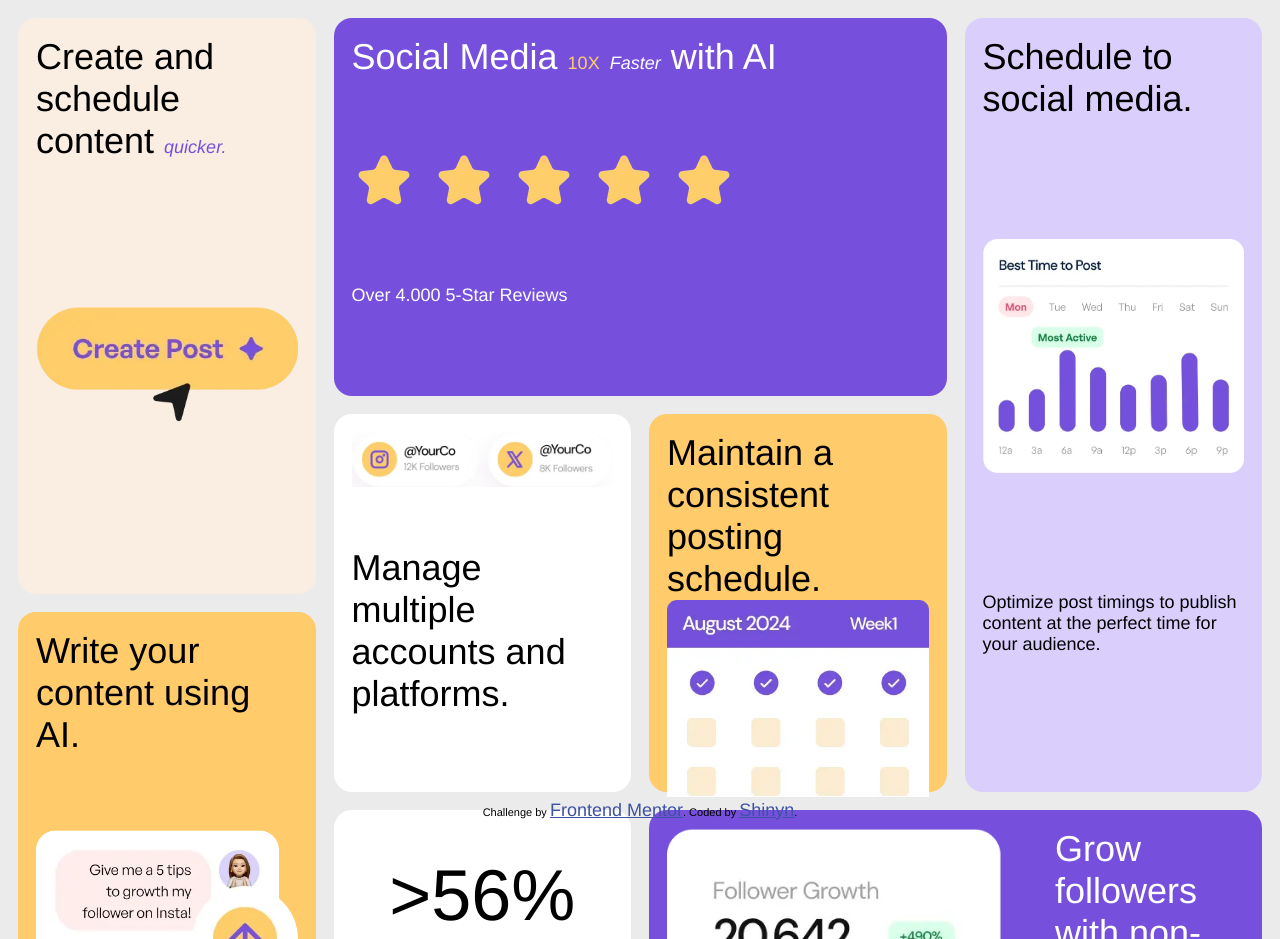
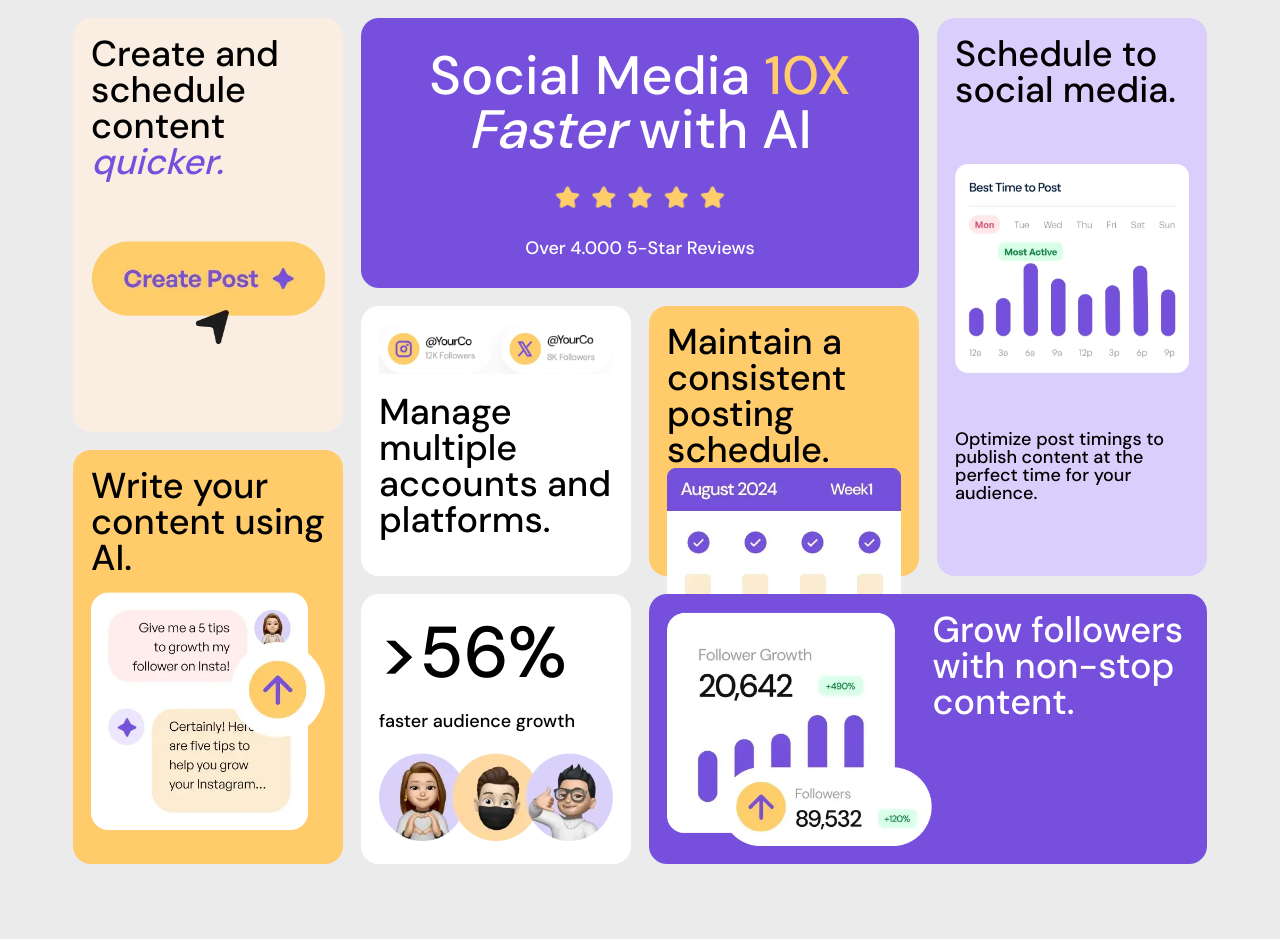
Before and after one commit to Shinyn/Bento-mentor, a plain HTML site: page index.html in a window 1280 px wide. Shown: the top 939 px of the page. After the commit the page ends 864 px from the top, so only its background shows below. Drawn offline with Linux system fonts and the light colour scheme.

Commit message:
Updated layout, font, font-size and font-weight installed

```diff
--- a/index.css
+++ b/index.css
@@ -6,14 +6,24 @@
   --Yellow-500: hsl(39, 100%, 71%);
 }
 
+@font-face {
+  font-family: 'DM-sans';
+  src: url('./assets/fonts/static/DMSans-Medium.ttf');
+
+  font-weight: 400;
+  font-style: normal;
+  font-display: swap;
+}
+
 /* Reset */
 
 * {
   margin: 0;
   padding: 0;
   box-sizing: border-box;
-  font-family: 'Franklin Gothic Medium', 'Arial Narrow', Arial, sans-serif;
+  font-family: 'DM-sans';
   font-size: 18px;
+  line-height: 1;
 }
 
 html {
@@ -26,8 +36,6 @@ body {
 
 img {
   max-width: 100%;
-  /* object-fit: contain; */
-  /* aspect-ratio: 1/1; */
 }
 
 /* Utility */
@@ -97,16 +105,16 @@ img {
   padding: 1rem;
   justify-content: center;
   /* grid-template-columns: repeat(auto-fit, minmax(12rem, 1fr)); */
-  grid-template-columns: repeat(4, minmax(10rem, 20rem));
-  grid-template-rows: repeat(6, minmax(10rem, 1fr));
+  grid-template-columns: repeat(8, 7rem);
+  grid-template-rows: repeat(6, 7rem);
 
   grid-template-areas:
-    'card-1 card-2 card-2 card-3'
-    'card-1 card-2 card-2 card-3'
-    'card-1 card-4 card-5 card-3'
-    'card-6 card-4 card-5 card-3'
-    'card-6 card-7 card-8 card-8'
-    'card-6 card-7 card-8 card-8';
+    'card-1 card-1 card-2 card-2 card-2 card-2 card-3 card-3'
+    'card-1 card-1 card-2 card-2 card-2 card-2 card-3 card-3'
+    'card-1 card-1 card-4 card-4 card-5 card-5 card-3 card-3'
+    'card-6 card-6 card-4 card-4 card-5 card-5 card-3 card-3'
+    'card-6 card-6 card-7 card-7 card-8 card-8 card-8 card-8'
+    'card-6 card-6 card-7 card-7 card-8 card-8 card-8 card-8';
 
   .card {
     display: grid;
@@ -117,10 +125,18 @@ img {
     .card-h2 {
       font-size: 2em;
       font-weight: 400;
+
+      em {
+        font-size: 2rem;
+      }
+
+      span {
+        font-size: 2rem;
+      }
     }
 
     .card-text {
-      font-size: 1em;
+      font-size: 1rem;
       font-weight: 400;
     }
   }
@@ -131,7 +147,22 @@ img {
 
   .card-2 {
     grid-area: card-2;
-    /* font-size: xx-large; */
+    display: grid;
+    justify-items: center;
+    align-items: center;
+    text-align: center;
+
+    img {
+      width: 14ch;
+    }
+
+    .card-h2 {
+      font-size: 3rem;
+      span,
+      em {
+        font-size: 3rem;
+      }
+    }
   }
 
   .card-3 {
@@ -156,8 +187,6 @@ img {
     flex-direction: column;
     justify-content: space-evenly;
     row-gap: 1rem;
-    /* padding-top: 5rem; */
-    text-align: center;
 
     .card-h2 {
       font-size: 4rem;
--- a/index.html
+++ b/index.html
@@ -50,9 +50,9 @@
     </main>
 
     <!-- Attribution -->
-    <div class="attribution">
+    <!-- <div class="attribution">
       Challenge by <a href="https://www.frontendmentor.io?ref=challenge">Frontend Mentor</a>. Coded by
-      <a href="https://github.com/Shinyn">Shinyn</a>.
+      <a href="https://github.com/Shinyn">Shinyn</a>. -->
     </div>
   </body>
 </html>
```
